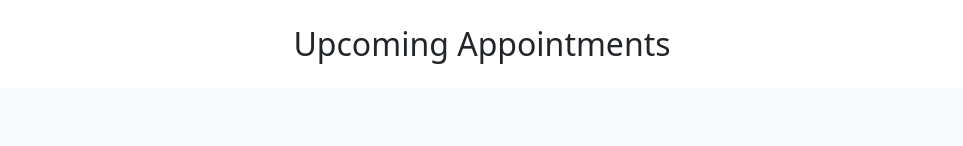
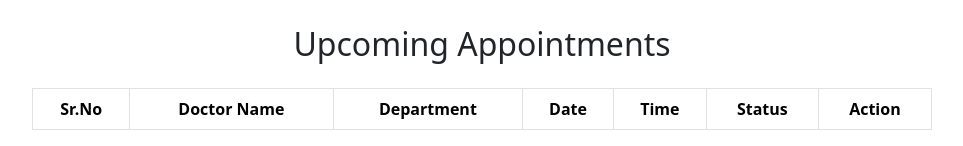
Before and after one commit to 22f3001703/hospital_management_app, a Flask app: page /dashboard/patient in a window 1280 px wide. Shown: the part 967-1113 px from the top of the page, without its empty margins (158-1121 px from the left). Before the commit the page ends 1031 px from the top, so only its background shows below. Run offline with Flask 3, Linux system fonts and the light colour scheme; a user stored in the database is signed in; data comes from the database, SQL or seed files in the repository; both versions use the stored data as it was after the commit; lists and menus that the app fills with data are empty.

Commit message:
the booking and canceling and status of appointments hs has been done

```diff
--- a/app.py
+++ b/app.py
@@ -12,6 +12,7 @@ from controllers.showDepartmentPage import showthedepartment
 from controllers.provideAvailibilityToPatient import provideAvailibilityToPatient
 from controllers.doctorDetails import thedoctorDetails
 from controllers.bookAppointment import theAppointmentBooking
+from controllers.cancelAppointment import theCancelAppointment
 
 
 def start_the_app():
@@ -33,6 +34,7 @@ def start_the_app():
     app.register_blueprint(provideAvailibilityToPatient)
     app.register_blueprint(thedoctorDetails)
     app.register_blueprint(theAppointmentBooking)
+    app.register_blueprint(theCancelAppointment)
     return app
 
 app = start_the_app()
--- a/controllers/patientDashboard.py
+++ b/controllers/patientDashboard.py
@@ -1,6 +1,6 @@
 from flask import Flask,render_template,redirect,request,Response,Blueprint,session
 from database import db
-from models.models import User
+from models.models import Doctor, User
 from models.models import Department , Appointments
 
 thepatientDashboard = Blueprint('thepatientDashboard', __name__)
@@ -12,8 +12,22 @@ def patientDashboard():
 
         myappointmnets= Appointments.query.filter_by(patient=user).all()
         print("My Appointments:", myappointmnets)
+        sendabledata = []
+        details = {}
+        for x in myappointmnets:
+            getdoctorsderails=Doctor.query.filter_by(username=x.doctor).first()
+            details={
+                "id": x.id,
+                "fullname": getdoctorsderails.fullname,
+                "specialization": getdoctorsderails.specialization,
+                "date": x.date,
+                "timeslot": x.timeslot,
+                "status": x.status
+            }
+            sendabledata.append(details)
+        print("Sendable Data:", sendabledata)
 
-        return render_template("patientDashboard.html",user=user, departments=departments, myappointmnets=myappointmnets)
+        return render_template("patientDashboard.html",user=user, departments=departments, sendabledata=sendabledata)
 
 
     else:
--- a/templates/patientDashboard.html
+++ b/templates/patientDashboard.html
@@ -51,9 +51,55 @@
     </tbody>
 </table>
 <h2 class="text-center my-4">Upcoming Appointments</h2>
+<div style="max-width: 900px; margin: auto;">
+  <table class="table table-bordered table-hover text-center align-middle">
+    <thead>
+      <tr >
+        <th>Sr.No</th>
+        <th>Doctor Name</th>
+        <th>Department</th>
+        <th>Date</th>
+        <th>Time</th>
+        <th>Status</th>
+        <th>Action</th>
+      </tr>
+    </thead>
+    <tbody>
+      {% for z in sendabledata %}
+      <tr>
+        <td>{{z.id}}</td>
+        <td>{{z.fullname}}</td>
+        <td>{{z.specialization}}</td>
+        <td>{{z.date}}</td>
+        <td>{{z.timeslot}}</td>
+        <td>{{z.status}}</td>
+        {% if z.status == "booked" %}
+        <td><button class="btn btn-outline-danger" onclick="cancelAppointment(`{{z.id}}`)">Cancel</button></td>
+        {%else%}
+        <td> <button class="btn-close-white">Canceled</button></td>
+        {%endif%}
+        </tr>
 
-
+        {%endfor%}
+    </tbody>
+  </table>
+</div>
 
 </body>
+<script>
+  async function cancelAppointment(id){
+    console.log("canceling appointment for ",id)
+    let response = await fetch(`/dashboard/patient/cancel-appointment/${id}`,{
+      method:'POST',
+      headers:{
+              'Content-Type':'application/json'
+                }
+              }
+    )
+    if(response.redirected){
+      window.location.href=response.url
+    }
+  }
+</script>
 <script src="https://cdn.jsdelivr.net/npm/bootstrap@5.3.0-alpha1/dist/js/bootstrap.bundle.min.js"></script>
 </html>
```
Also changed, not shown: controllers/cancelAppointment.py (added, +14 -0 lines), instance/hospital.db.
